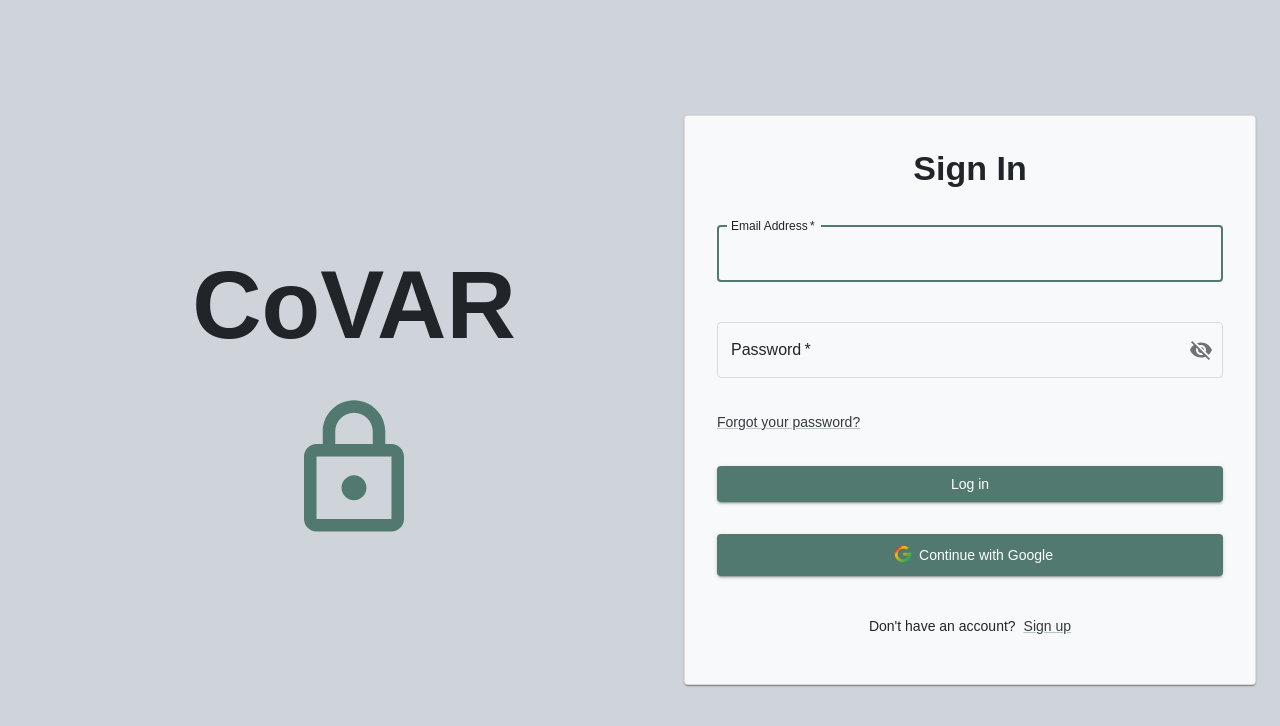
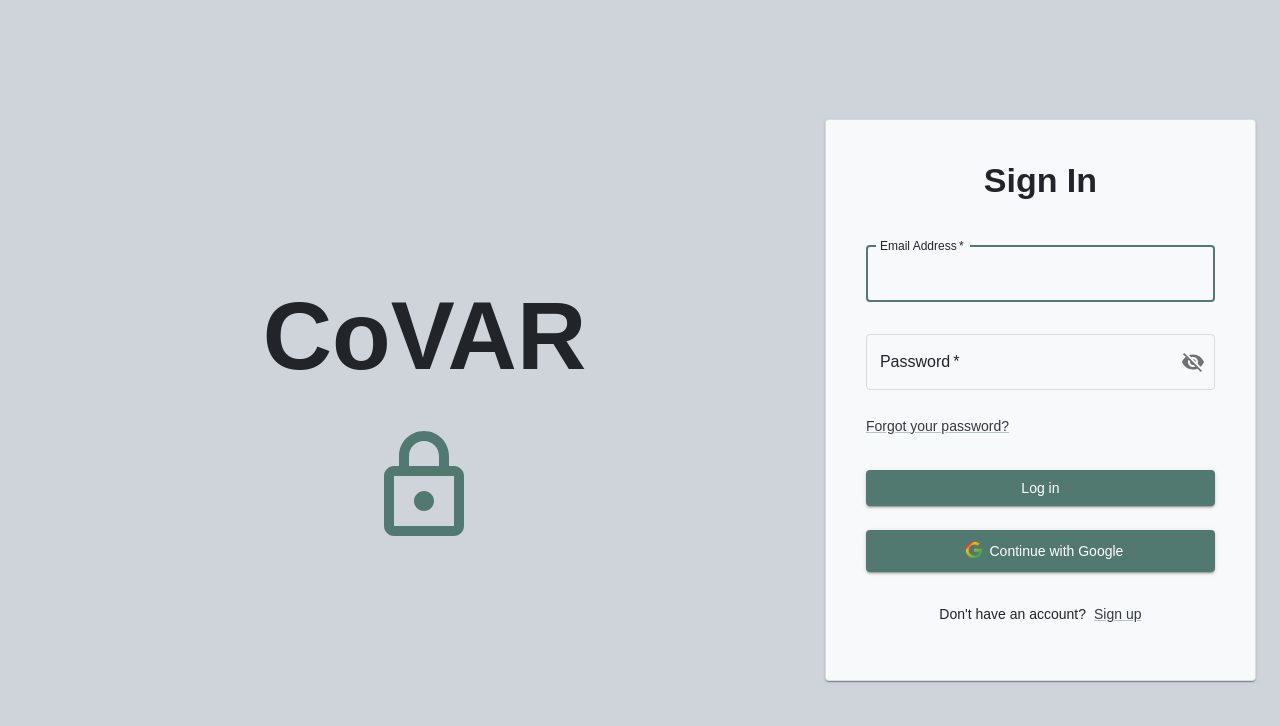
Before and after one commit to COS301-SE-2024/CoVAR, a Next.js app in the folder CoVAR-app/: page /login in a window 1280 px wide. Shown: the top 726 px of the page. Built offline with nearby package versions, Linux system fonts and the light colour scheme; no server answers.

Commit message:
Added Forgot Password Functionality and made sizing relative to viewport

```diff
--- /dev/null
+++ b/CoVAR-app/src/app/(pages)/login/forgotPasswordForm.tsx
@@ -0,0 +1,146 @@
+'use client';
+import React, { useState } from 'react';
+import { TextField, Button, Box, Typography, Card, Container, CssBaseline, Link } from '@mui/material';
+import { useTheme, ThemeProvider } from '@mui/material/styles';
+import { doPasswordReset } from '../../../functions/firebase/auth';
+import LockOutlinedIcon from '@mui/icons-material/LockOutlined';
+
+interface ForgotPasswordFormProps {
+    toggleForm: (formType: 'login' | 'signup' | 'forgotPassword') => void;
+}
+
+const ForgotPasswordForm: React.FC<ForgotPasswordFormProps> = ({ toggleForm }) => {
+  const [email, setEmail] = useState('');
+  const [error, setError] = useState('');
+  const [successMessage, setSuccessMessage] = useState('');
+  const theme = useTheme();
+
+  const handlePasswordReset = async (e: React.FormEvent<HTMLFormElement>) => {
+    e.preventDefault();
+    try {
+      await doPasswordReset(email);
+      setSuccessMessage('A password reset link has been sent to your email.');
+      setError('');
+      // Clear success message after 10 seconds
+      setTimeout(() => {
+        setSuccessMessage('');
+      }, 10000);
+    } catch (error) {
+      setError('Failed to send password reset email.');
+      setSuccessMessage('');
+      // Clear error message after 10 seconds
+      setTimeout(() => {
+        setError('');
+      }, 10000);
+    }
+  };
+
+  return (
+    <ThemeProvider theme={theme}>
+      <CssBaseline />
+      <Container
+        maxWidth="xl"
+        sx={{
+          display: 'flex',
+          justifyContent: 'center',
+          alignItems: 'center',
+          height: '100vh',
+        }}
+      >
+        <Box
+          sx={{
+            textAlign: 'center',
+            marginRight: 'auto',
+            marginLeft: 'auto',
+            width: '100vw',
+            height: '30vh',
+          }}
+        >
+          <Typography variant="h1" color="textPrimary" fontWeight={550} gutterBottom>
+            CoVAR
+          </Typography>
+          <LockOutlinedIcon sx={{ fontSize: '15vh', color: theme.palette.primary.main }} />
+        </Box>
+        <Card
+          sx={{
+            backgroundColor: theme.palette.background.paper,
+            padding: '5vh',
+            borderRadius: 1,
+            borderStyle: 'solid',
+            borderWidth: 1,
+            borderColor: theme.palette.divider,
+            width: '50vw',
+          }}
+        >
+          <Box sx={{ display: 'flex', flexDirection: 'column', alignItems: 'center' }}>
+            <Typography variant="h4" component="h2" fontWeight={550} gutterBottom>
+              Forgot Password
+            </Typography>
+            <Box component="form" sx={{ width: '100%', mt: '2vh' }} onSubmit={handlePasswordReset}>
+              <TextField
+                margin="normal"
+                required
+                fullWidth
+                id="email"
+                label="Email Address"
+                name="email"
+                autoComplete="email"
+                autoFocus
+                InputLabelProps={{
+                  style: { color: theme.palette.text.primary },
+                }}
+                value={email}
+                onChange={(e) => setEmail(e.target.value)}
+                sx={{
+                  marginBottom: '2vh',
+                  '& .MuiOutlinedInput-root': {
+                    '& fieldset': {
+                      borderColor: theme.palette.divider,
+                    },
+                    '&:hover fieldset': {
+                      borderColor: theme.palette.divider,
+                    },
+                    '&.Mui-focused fieldset': {
+                      borderColor: theme.palette.primary.main,
+                    },
+                  },
+                }}
+              />
+
+              <Button
+                type="submit"
+                fullWidth
+                variant="contained"
+                sx={{ mt: '2vh', mb: '2vh', backgroundColor: theme.palette.primary.main }}
+              >
+                Reset Password
+              </Button>
+
+              <Box sx={{ textAlign: 'center', width: '100%', mt: '1vh', mb: '2vh' }}>
+                <Link href="#" variant="body2" sx={{ color: theme.palette.text.secondary }} onClick={() => toggleForm('login')}>
+                  Back to Login
+                </Link>
+              </Box>
+
+              {/* Displaying error and success messages */}
+              <Box sx={{ width: '100%', mt: '2vh' }}>
+                {error && (
+                  <Typography variant="body2" color="error" textAlign="center">
+                    {error}
+                  </Typography>
+                )}
+                {successMessage && (
+                  <Typography variant="body2" color="success.main" textAlign="center">
+                    {successMessage}
+                  </Typography>
+                )}
+              </Box>
+            </Box>
+          </Box>
+        </Card>
+      </Container>
+    </ThemeProvider>
+  );
+};
+
+export default ForgotPasswordForm;
--- a/CoVAR-app/src/app/(pages)/login/loginForm.tsx
+++ b/CoVAR-app/src/app/(pages)/login/loginForm.tsx
@@ -4,7 +4,7 @@ import { useTheme, ThemeProvider } from '@mui/material/styles';
 import { Container, Box, Typography, TextField, Button, Link, CssBaseline, Card } from '@mui/material';
 import LockOutlinedIcon from '@mui/icons-material/LockOutlined';
 import GoogleIcon from "../../../assets/GoogleIcon";
-import { doSignInWithEmailAndPassword, doSignInWithGoogle } from '../../../functions/firebase/auth';
+import { doSignInWithEmailAndPassword, doSignInWithGoogle} from '../../../functions/firebase/auth';
 import { useRouter } from 'next/navigation';
 import { doc, setDoc, getDoc } from "firebase/firestore";
 import { db } from '../../../functions/firebase/firebaseConfig';
@@ -17,7 +17,7 @@ import InputAdornment from '@mui/material/InputAdornment';
 
 
 interface LoginProps {
-  toggleForm: () => void;
+  toggleForm: (formType: 'login' | 'signup' | 'forgotPassword') => void;
 }
 
 interface User {
@@ -27,7 +27,7 @@ interface User {
 }
 
 const Login: React.FC<LoginProps> = ({ toggleForm }) => {
-  const theme = useTheme(); // Use the theme hook here
+  const theme = useTheme();
   const router = useRouter();
 
   const [email, setEmail] = useState('');
@@ -204,19 +204,45 @@ const Login: React.FC<LoginProps> = ({ toggleForm }) => {
   return (
     <ThemeProvider theme={theme}>
       <CssBaseline />
-      <Container maxWidth="xl" sx={{ display: 'flex', justifyContent: 'center', alignItems: 'center', height: '100vh' }}>
-        <Box sx={{ textAlign: 'center', marginRight: 'auto', marginLeft: 'auto' }}>
+      <Container
+        maxWidth="xl"
+        sx={{
+          display: 'flex',
+          justifyContent: 'center',
+          alignItems: 'center',
+          height: '100vh',
+        }}
+      >
+        <Box
+          sx={{
+            textAlign: 'center',
+            marginRight: 'auto',
+            marginLeft: 'auto',
+            width: '100vw',
+            height: '30vh',
+          }}
+        >
           <Typography variant="h1" color="textPrimary" fontWeight={550} gutterBottom>
             CoVAR
           </Typography>
-          <LockOutlinedIcon sx={{ fontSize: 150, color: theme.palette.primary.main }} />
+          <LockOutlinedIcon sx={{ fontSize: '15vh', color: theme.palette.primary.main }} />
         </Box>
-        <Card sx={{ backgroundColor: theme.palette.background.paper, padding: 4, borderRadius: 1, borderStyle: 'solid', borderWidth: 1, borderColor: theme.palette.divider }}>
+        <Card
+          sx={{
+            backgroundColor: theme.palette.background.paper,
+            padding: '5vh',
+            borderRadius: 1,
+            borderStyle: 'solid',
+            borderWidth: 1,
+            borderColor: theme.palette.divider,
+            width: '50vw',
+          }}
+        >
           <Box sx={{ display: 'flex', flexDirection: 'column', alignItems: 'center' }}>
             <Typography variant="h4" component="h2" fontWeight={550} gutterBottom>
               Sign In
             </Typography>
-            <Box component="form" sx={{ width: '100%', mt: 1 }} onSubmit={onSubmit}>
+            <Box component="form" sx={{ width: '100%', mt: '2vh' }} onSubmit={onSubmit}>
               <TextField
                 margin="normal"
                 required
@@ -232,7 +258,7 @@ const Login: React.FC<LoginProps> = ({ toggleForm }) => {
                 value={email}
                 onChange={(e) => setEmail(e.target.value)}
                 sx={{
-                  marginBottom: 3,
+                  marginBottom: '2vh',
                   '& .MuiOutlinedInput-root': {
                     '& fieldset': {
                       borderColor: theme.palette.divider,
@@ -261,7 +287,7 @@ const Login: React.FC<LoginProps> = ({ toggleForm }) => {
                 value={password}
                 onChange={(e) => setPassword(e.target.value)}
                 sx={{
-                marginBottom: 3,
+                  marginBottom: '2vh',
                   '& .MuiOutlinedInput-root': {
                     '& fieldset': {
                       borderColor: theme.palette.divider,
@@ -288,9 +314,8 @@ const Login: React.FC<LoginProps> = ({ toggleForm }) => {
                   ),
                 }}
               />
-
-              <Box sx={{ textAlign: 'left', width: '100%', mt: 1, mb: 3 }}>
-                <Link href="#" variant="body2" sx={{ color: theme.palette.text.secondary }}>
+              <Box sx={{ textAlign: 'left', width: '100%', mt: '1vh', mb: '2vh' }}>
+                <Link href="#" variant="body2" sx={{ color: theme.palette.text.secondary }} onClick={() => toggleForm('forgotPassword')}>
                   Forgot your password?
                 </Link>
               </Box>
@@ -298,41 +323,39 @@ const Login: React.FC<LoginProps> = ({ toggleForm }) => {
                 type="submit"
                 fullWidth
                 variant="contained"
-                sx={{ mt: 1, mb: 3, backgroundColor: theme.palette.primary.main }}
+                sx={{ mt: '2vh', mb: '2vh', backgroundColor: theme.palette.primary.main }}
               >
                 Log in
               </Button>
               <Button
                 fullWidth
                 variant="contained"
-                sx={{ mt: 1, mb: 3, backgroundColor: theme.palette.primary.main }}
+                sx={{ mt: '1vh', mb: '2vh', backgroundColor: theme.palette.primary.main }}
                 onClick={signInWithGoogle}
               >
                 <GoogleIcon />Continue with Google
               </Button>
-              <Box display="flex" justifyContent="center" alignItems="center" mt={2} mb = {2}>
+              <Box display="flex" justifyContent="center" alignItems="center" mt="2vh" mb="2vh">
                 <Typography variant="body2" sx={{ color: theme.palette.text.primary }}>
                   Don&apos;t have an account?
                 </Typography>
-                <Link href="#" variant="body2" id="signupToggle" sx={{ color: theme.palette.text.secondary, ml: 1 }} onClick={toggleForm}>
+                <Link href="#" variant="body2" id="signupToggle" sx={{ color: theme.palette.text.secondary, ml: 1 }} onClick={() => toggleForm('signup')}>
                   Sign up
                 </Link>
               </Box>
-              <Box sx={{ position: 'relative', width: '100%' }}>
               {error && (
                 <Box
                   display="flex"
                   justifyContent="center"
                   alignItems="center"
                   width="100%"
-                    sx={{ position: 'absolute', top: '110%', left: 0 }}
+                  sx={{ position: 'relative', mt: '2vh' }}
                 >
                   <Typography variant="body2" color="error" textAlign="center">
                     {error}
                   </Typography>
                 </Box>
               )}
-              </Box>
             </Box>
           </Box>
         </Card>
--- a/CoVAR-app/src/app/(pages)/login/page.tsx
+++ b/CoVAR-app/src/app/(pages)/login/page.tsx
@@ -1,18 +1,21 @@
-'use client'
-import React, { useState } from "react";
-import Login from "./loginForm";
-import Signup from "./signupForm";
+'use client';
+import React, { useState } from 'react';
+import Login from './loginForm';
+import Signup from './signupForm';
+import ForgotPasswordForm from './forgotPasswordForm';
 
 const LoginSignup = () => {
-  const [isLogin, setIsLogin] = useState(true);
+  const [currentForm, setCurrentForm] = useState<'login' | 'signup' | 'forgotPassword'>('login');
 
-  const toggleForm = () => {
-    setIsLogin(!isLogin);
+  const toggleForm = (formType: 'login' | 'signup' | 'forgotPassword') => {
+    setCurrentForm(formType);
   };
 
   return (
     <>
-      {isLogin ? <Login toggleForm={toggleForm} /> : <Signup toggleForm={toggleForm} />}
+      {currentForm === 'login' && <Login toggleForm={toggleForm} />}
+      {currentForm === 'signup' && <Signup toggleForm={toggleForm} />}
+      {currentForm === 'forgotPassword' && <ForgotPasswordForm toggleForm={toggleForm} />}
     </>
   );
 };
```
Also changed, not shown: CoVAR-app/src/app/(pages)/login/signupForm.tsx (+17 -53 lines). Lines whose indentation alone changed are shown as unchanged.
